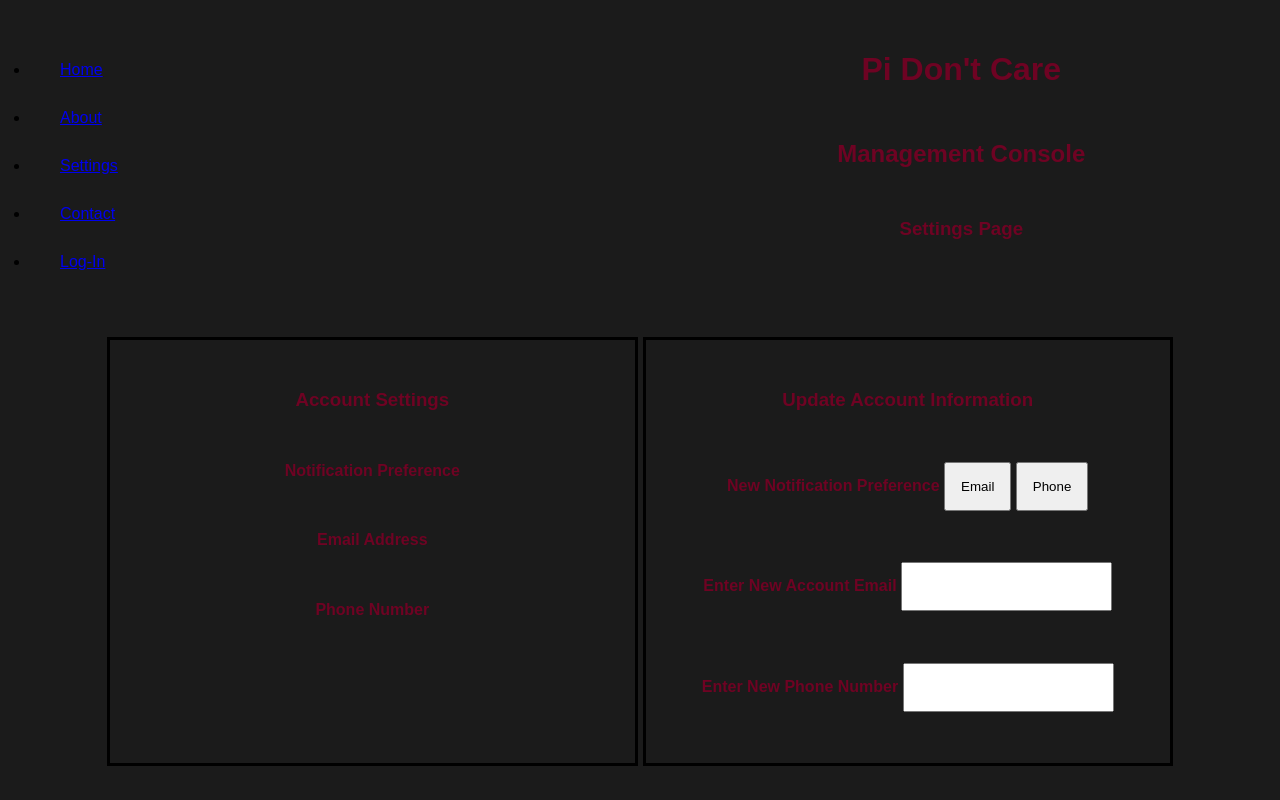
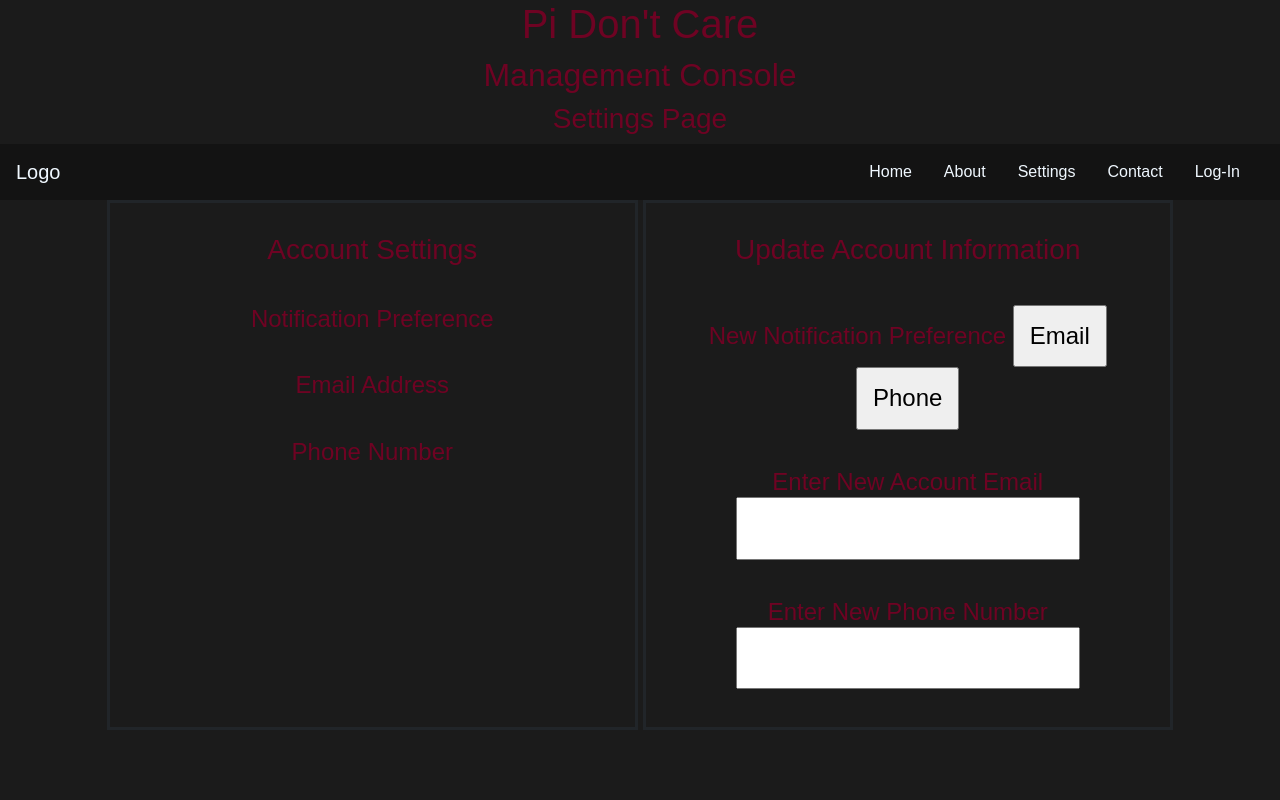
Before and after one commit to Clunky742/CapstoneWebDev, a plain HTML site: page WebDevTest/settings.html in a window 1280 px wide. Shown: the top 800 px of the page. Drawn offline with nearby package versions, Linux system fonts and the light colour scheme.

Commit message:
Update settings.html
settings page v2 w/ bootstrap navigation bar

```diff
--- a/WebDevTest/settings.html
+++ b/WebDevTest/settings.html
@@ -6,18 +6,25 @@
     <link rel="stylesheet" href="nav.css">
     <meta name="viewport" content="width=device-width, initial-scale=1">
     <link rel="icon" type="image/png" sizes="16x16" href="image/favicon-16x16.png">
+
+    <!--Bootstrap from Bronson-->
+    <link rel="stylesheet" href="https://cdn.jsdelivr.net/npm/bootstrap@4.5.3/dist/css/bootstrap.min.css" integrity="sha384-TX8t27EcRE3e/ihU7zmQxVncDAy5uIKz4rEkgIXeMed4M0jlfIDPvg6uqKI2xXr2" crossorigin="anonymous">
+    <link rel="stylesheet" type="text/css" href="testStyle.css">
+
     <title>Settings</title>
 </head>
 <!--
-Edited 11/1/22
+Edited 11/16/22
 Jordan Carter
-Settings page v.1
+Settings page v.2
 -->
 <body>
+<script src="https://code.jquery.com/jquery-3.5.1.min.js" integrity="sha256-9/aliU8dGd2tb6OSsuzixeV4y/faTqgFtohetphbbj0=" crossorigin="anonymous"></script>
+<script src="https://cdn.jsdelivr.net/npm/bootstrap@4.5.3/dist/js/bootstrap.min.js" integrity="sha384-w1Q4orYjBQndcko6MimVbzY0tgp4pWB4lZ7lr30WKz0vr/aWKhXdBNmNb5D92v7s" crossorigin="anonymous"></script>
 
-    <div id = "settingsgrid">
+    <!-- <div id = "settingsgrid"> -->
 
-        <nav class = "stroke">
+        <!-- <nav class = "stroke">
             <ul>
                 <li><a href="index.html">Home</a></li>
                 <li><a href="about.html">About</a></li>
@@ -25,7 +32,7 @@ Settings page v.1
                 <li><a href="contact.html">Contact</a></li>
                 <li><a href="log.html">Log-In</a></li>
             </ul>
-        </nav>
+        </nav> -->
 
         <header>
             <h1>Pi Don't Care</h1>
@@ -33,6 +40,36 @@ Settings page v.1
             <h3>Settings Page</h3>
         </header>
 
+        <nav class="navbar navbar-expand-md">
+
+            <a class="navbar-brand" href="index.html">Logo</a>
+
+            <button class="navbar-toggler navbar-dark" type="button" data-toggle="collapse" data-target="#main-navigation">
+                <span class="navbar-toggler-icon"></span>
+            </button>
+
+            <div class="collapse navbar-collapse" id="main-navigation">
+                <ul class="navbar-nav">
+                    <li class="nav-item">
+                        <a class="nav-link" href="index.html">Home</a>
+                    </li>
+                    <li class="nav-item">
+                        <a class="nav-link" href="about.html">About</a>
+                    </li>
+                    <li class="nav-item">
+                        <a class="nav-link" href="settings.html">Settings</a>
+                    </li>
+                    <li class="nav-item">
+                        <a class="nav-link" href="contact.html">Contact</a>
+                    </li>
+                    <li>
+                        <a class="nav-link" href="log.html">Log-In</a>
+                    </li>
+                </ul>
+            </div>
+        </nav>
+
+    <div id = "settingsgrid">
         <main>
             <h3>Account Settings</h3>
             <h4>Notification Preference</h4>
```
